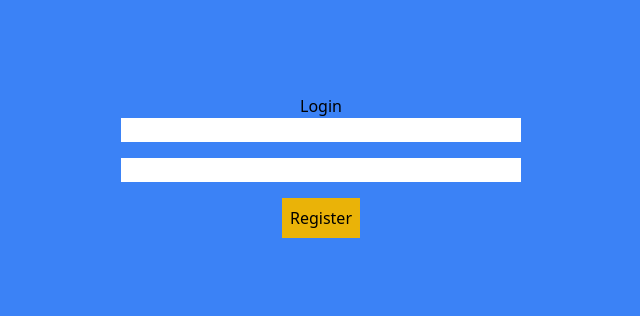
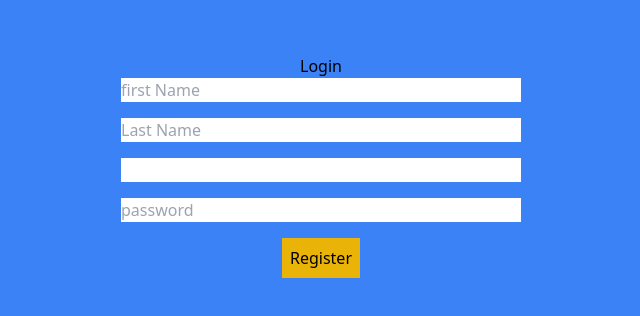
Before and after one commit to AdarshKumar02291/chat-app-frontend, a React (Vite) app: page /register in a window 1280 px wide. Shown: the part 234-550 px from the top of the page, without its empty margins (319-959 px from the left). Built offline with nearby package versions, Linux system fonts and the light colour scheme.

Commit message:
changes made according to api

```diff
--- a/src/context/Authcontext.tsx
+++ b/src/context/Authcontext.tsx
@@ -13,12 +13,15 @@ interface User {
 }
 
 interface Register {
-  name: string;
+  firstName: string;
   email: string;
+  lastName :string;
+  password:string;
 }
 
 interface Login {
   email: string;
+    password:string;
 }
 
 interface AuthContextType {
@@ -51,12 +54,15 @@ export const AuthContextProvider: FC<AuthContextProviderProps> = ({
   const [registerError, setRegisterError] = useState<null | any>(null);
   const [isRegisterLoading, setIsRegisterLoading] = useState<boolean>(false);
   const [register, setRegisterInfo] = useState<Register>({
-    name: "",
+    firstName: "",
     email: "",
+    lastName:"",
+    password : "",
   });
 
   const [loginInfo, setLoginInfo] = useState<Login>({
     email: "",
+    password:"",
   });
 
   const [loginError, setLoginError] = useState<null | any>(null);
@@ -90,7 +96,7 @@ export const AuthContextProvider: FC<AuthContextProviderProps> = ({
     setIsLoginLoading(true);
     setLoginError(null);
     const res = await postRequest(
-      `${BASE_URL}/v1/user/signin`,
+      `${BASE_URL}/v1/user/login`,
       JSON.stringify(loginInfo)
     );
     setIsLoginLoading(false);
--- a/src/pages/Login.tsx
+++ b/src/pages/Login.tsx
@@ -24,8 +24,17 @@ function Login() {
         <input
           type="text"
           className="w-full"
+          placeholder="Email"
           onChange={(e) => {
             updateLoginInfo({...loginInfo, email: e.target.value });
+          }}
+        />
+         <input
+          type="text"
+          className="w-full"
+          placeholder="Password"
+          onChange={(e) => {
+            updateLoginInfo({...loginInfo, password: e.target.value });
           }}
         />
         <button className="bg-yellow-500 w-fit p-2" onClick={loginUser}>{isLoginLoading?"Loading" : "Login"}</button>
--- a/src/pages/Register.tsx
+++ b/src/pages/Register.tsx
@@ -24,8 +24,17 @@ function Register() {
           <input
             type="text"
             className="w-full"
+            placeholder="first Name"
             onChange={(e) => {
-              updateRegisterInfo({ ...register, name: e.target.value });
+              updateRegisterInfo({ ...register, firstName: e.target.value });
+            }}
+          />
+          <input
+            type="text"
+            className="w-full"
+            placeholder="Last Name"
+            onChange={(e) => {
+              updateRegisterInfo({ ...register, lastName: e.target.value });
             }}
           />
           <input
@@ -35,10 +44,15 @@ function Register() {
               updateRegisterInfo({ ...register, email: e.target.value });
             }}
           />
-          <button
-            className="bg-yellow-500 w-fit p-2"
-            onClick={registerUser}
-          >
+          <input
+            type="text"
+            className="w-full"
+            placeholder="password"
+            onChange={(e) => {
+              updateRegisterInfo({ ...register, password: e.target.value });
+            }}
+          />
+          <button className="bg-yellow-500 w-fit p-2" onClick={registerUser}>
             {isRegisterLoading ? "Loading" : "Register"}
           </button>
           {registerError?.error && (
```
